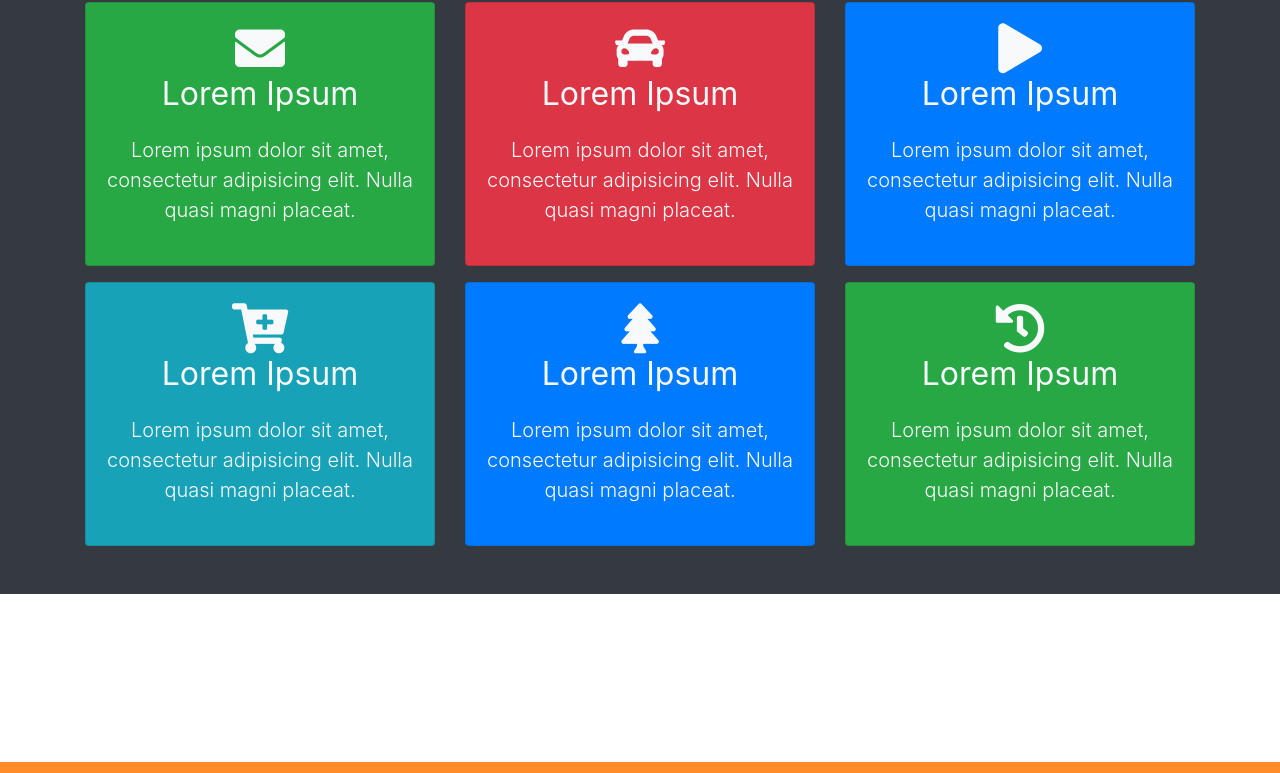
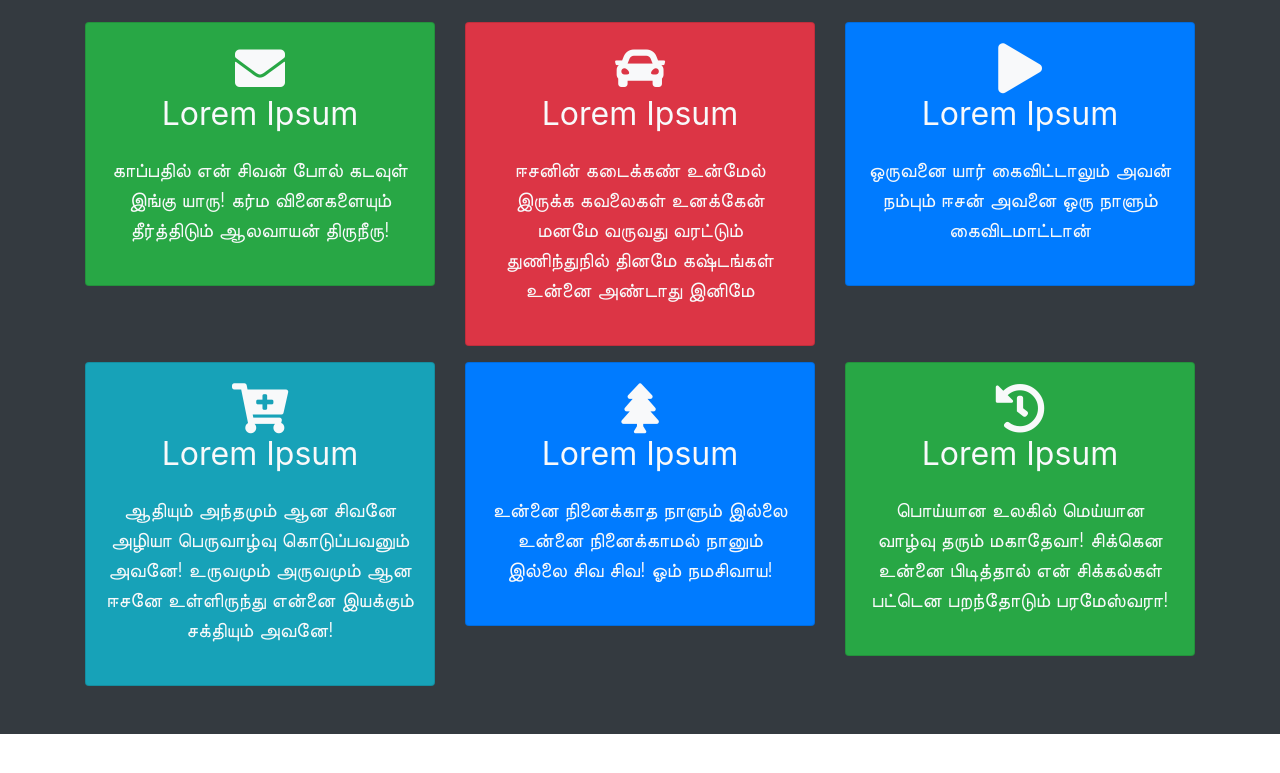
Before and after one commit to git4arunkumar/sri, a plain HTML site: page about.html in a window 1280 px wide. Shown: the part 1314-2087 px from the top of the page. Drawn offline with Linux system fonts and the light colour scheme.

Commit message:
Changes 3
Changes 3

```diff
--- a/about.html
+++ b/about.html
@@ -15,7 +15,7 @@
 	<nav class="navbar navbar-dark navbar-expand-lg"  uk-sticky="top:100; animation: uk-animation-slide-top; bottom: #sticky-on-scroll-up">
 		<div class="container">
 			<a href="index.html" class="navbar-brand">
-				<img src="img/sivan.png" class="img-fluid p-0" style="width: 35%; filter: brightness(0) invert(1);">
+				<img src="img/sri-logo.jpg" class="img-fluid p-0" style="filter: brightness(1) invert(0);">
 				<div class="ml-2 p-0 d-inline webT">ஸ்ரீ ஆதி லிங்க ரூபிணி</div>
 			</a>
 			<button class="navbar-toggler navbar-toggler-right" data-toggle="collapse" data-target="#navBar">
@@ -50,7 +50,7 @@
 			<div class="container">
 				<div class="row">
 					<div class="col mt-5 pt-4">
-						<h1 class="text-light">About Us</h1 >
+						<h1 class="text-light">எங்களை பற்றி</h1 >
 						<p class="lead">
 							முடிவே இல்லாத பாதையில் பயணிக்கிறேன்…
 							முடிவில் நீ வழி காட்டுவாய் என்ற நம்பிக்கையுடன்…
@@ -66,7 +66,7 @@
 		<div class="container">
 			<div class="row">
 				<div class="col-lg-6 col-md-6  align-self-center">
-					<h1>What We Do</h1>
+					<h1>நாம் என்ன செய்கிறோம்</h1>
 					<p class="lead">
 						விபூதி சுந்தர மஹேஸ்வர ஹர<br />
 						சிவசிவ ஹரஹர மஹாதேவ<br />
@@ -105,7 +105,12 @@
 					<div class="card-body">
 						<i class="fas fa-envelope"></i>
 						<h2 class="text-light m-0">Lorem Ipsum</h2>
-						<p class="lead">Lorem ipsum dolor sit amet, consectetur adipisicing elit. Nulla quasi magni placeat.</p>
+						<p class="lead">
+							காப்பதில் என் சிவன் போல்
+							கடவுள் இங்கு யாரு!
+							கர்ம வினைகளையும் தீர்த்திடும்
+							ஆலவாயன் திருநீரு!
+						</p>
 					</div>
 				</div>
 			</div>
@@ -114,7 +119,12 @@
 					<div class="card-body">
 						<i class="fas fa-car"></i>
 						<h2 class="text-light m-0">Lorem Ipsum</h2>
-						<p class="lead">Lorem ipsum dolor sit amet, consectetur adipisicing elit. Nulla quasi magni placeat.</p>
+						<p class="lead">
+							ஈசனின் கடைக்கண் உன்மேல் இருக்க
+							கவலைகள் உனக்கேன் மனமே
+							வருவது வரட்டும் துணிந்துநில் தினமே
+							கஷ்டங்கள் உன்னை அண்டாது இனிமே
+						</p>
 					</div>
 				</div>
 			</div>
@@ -123,7 +133,11 @@
 					<div class="card-body">
 						<i class="fas fa-play"></i>
 						<h2 class="text-light m-0">Lorem Ipsum</h2>
-						<p class="lead">Lorem ipsum dolor sit amet, consectetur adipisicing elit. Nulla quasi magni placeat.</p>
+						<p class="lead">
+							ஒருவனை யார் கைவிட்டாலும்
+							அவன் நம்பும் ஈசன் அவனை
+							ஒரு நாளும் கைவிடமாட்டான்
+						</p>
 					</div>
 				</div>
 			</div>
@@ -134,7 +148,12 @@
 					<div class="card-body">
 						<i class="fas fa-cart-plus"></i>
 						<h2 class="text-light m-0">Lorem Ipsum</h2>
-						<p class="lead">Lorem ipsum dolor sit amet, consectetur adipisicing elit. Nulla quasi magni placeat.</p>
+						<p class="lead">
+							ஆதியும் அந்தமும் ஆன சிவனே
+							அழியா பெருவாழ்வு கொடுப்பவனும் அவனே!
+							உருவமும் அருவமும் ஆன ஈசனே
+							உள்ளிருந்து என்னை இயக்கும் சக்தியும் அவனே!
+						</p>
 					</div>
 				</div>
 			</div>
@@ -143,7 +162,11 @@
 					<div class="card-body">
 						<i class="fas fa-tree"></i>
 						<h2 class="text-light m-0">Lorem Ipsum</h2>
-						<p class="lead">Lorem ipsum dolor sit amet, consectetur adipisicing elit. Nulla quasi magni placeat.</p>
+						<p class="lead">
+							உன்னை நினைக்காத நாளும் இல்லை
+							உன்னை நினைக்காமல் நானும் இல்லை
+							சிவ சிவ! ஓம் நமசிவாய!
+						</p>
 					</div>
 				</div>
 			</div>
@@ -152,7 +175,12 @@
 					<div class="card-body">
 						<i class="fas fa-history"></i>
 						<h2 class="text-light m-0">Lorem Ipsum</h2>
-						<p class="lead">Lorem ipsum dolor sit amet, consectetur adipisicing elit. Nulla quasi magni placeat.</p>
+						<p class="lead">
+							பொய்யான உலகில்
+							மெய்யான வாழ்வு தரும் மகாதேவா!
+							சிக்கென உன்னை பிடித்தால் என்
+							சிக்கல்கள் பட்டென பறந்தோடும் பரமேஸ்வரா!
+						</p>
 					</div>
 				</div>
 			</div>
```
Also changed, not shown: blog.html (+1 -1 lines), contact.html (+1 -1 lines), services.html (+1 -1 lines).
